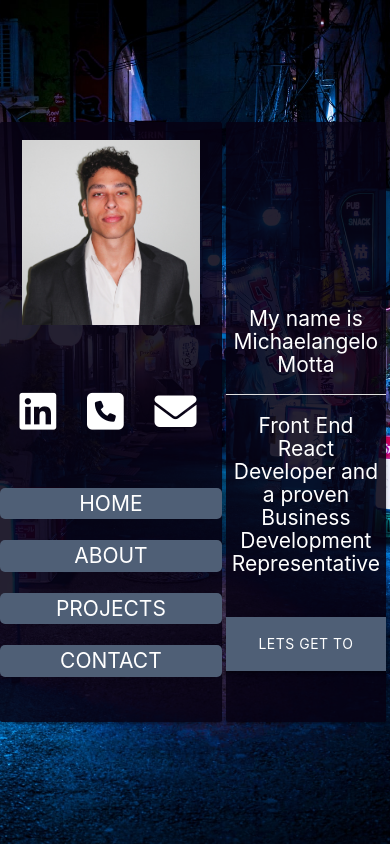
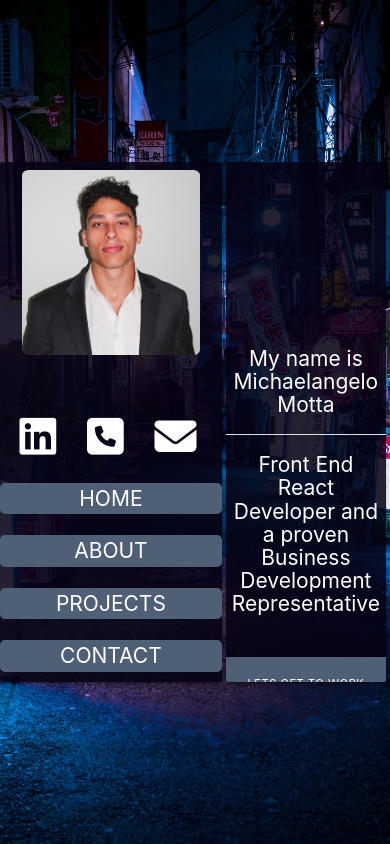
Before and after one commit to SyntaxMotta/Portfolio, a React (Create React App) app: page / in a window 390 px wide. Built offline with nearby package versions, Linux system fonts and the light colour scheme; the HTML template or start-up script is replaced by a standard one.

Commit message:
responsive work

```diff
--- a/src/App.css
+++ b/src/App.css
@@ -62,7 +62,7 @@ body {
   justify-content: center;
   width: 100%;
   padding: 0 0;
-  height: 100%;
+  height: 98%;
   max-width: 600px;
 }
 
@@ -75,7 +75,8 @@ body {
   display: inline-block;
   width: 95%;
   padding: 1rem 0;
-  height: 850px;
+  height: 98%;
+  max-height: 650px;
   overflow-y: scroll;
 }
 
@@ -181,7 +182,7 @@ body {
   }
 
   .app__content {
-    height: 800px;
+    height: 100%;
   }
 }
 
@@ -216,7 +217,7 @@ body {
   }
 
   .app__nav {
-    height: 775px;
+    height: 100%;
   }
 
   .app__content {
@@ -241,16 +242,16 @@ body {
     font-size: 1.9rem;
   }
 
-  .app__nav {
+  /* .app__nav {
     height: 700px;
   }
 
   .app__content {
     height: 700px;
-  }
+  } */
 
   .home__workBtn {
-    font-size: 1rem;
+    font-size: .8rem;
   }
 
   .about__resumeBlock > ul {
--- a/src/Components/layout/navbar.css
+++ b/src/Components/layout/navbar.css
@@ -91,12 +91,12 @@
     max-width: 100%;
     max-height: 200px;
   }
-  .app__nav {
+  /* .app__nav {
     height: 600px;
   }
 
   .app__content {
     height: 600px;
-  }
+  } */
 
 }
```
